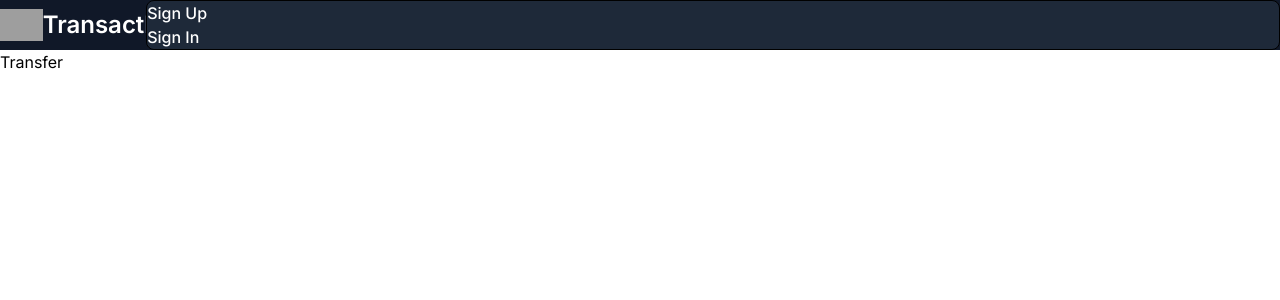
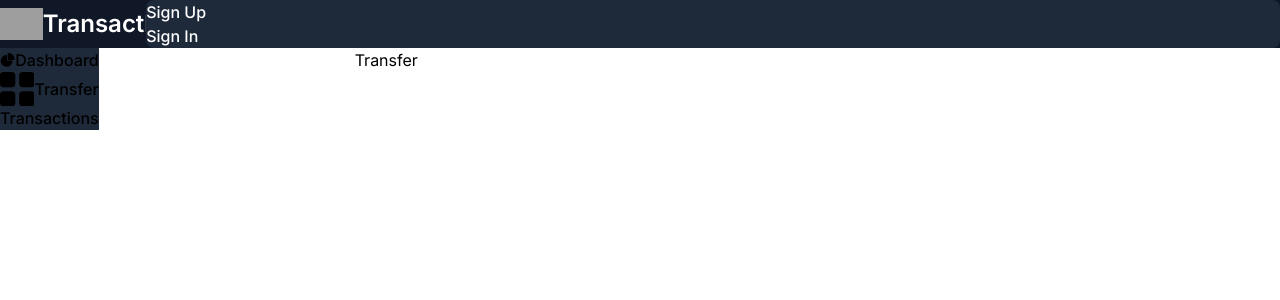
Before and after one commit to Yash-KK/Transactly, a Next.js app in the folder apps/user-app/: page /transfer in a window 1280 px wide. Shown: the top 300 px of the page. Built offline with nearby package versions, Linux system fonts and the light colour scheme; no server answers; grey boxes are pictures that could not be loaded.

Commit message:
add sidebar-navigation

```diff
--- a/apps/user-app/app/(dashboard)/layout.tsx
+++ b/apps/user-app/app/(dashboard)/layout.tsx
@@ -1,9 +1,16 @@
 import React from "react";
+import Sidebar from "@repo/ui/sidebar";
 
 export default function Layout({ children }: { children: React.ReactNode }) {
   return (
     <>
-      <main>{children}</main>
+      <main className="flex">
+        <Sidebar />
+        <div className="ml-64">
+        {children}
+        </div>
+
+      </main>
     </>
   );
 }
--- a/apps/user-app/app/page.tsx
+++ b/apps/user-app/app/page.tsx
@@ -1,30 +1,9 @@
-"use client";
-import { useSession } from "next-auth/react";
-import React from "react";
-export default function Page() {
-  const session = useSession();
+import { getServerSession } from "next-auth";
+import { authOptions } from "./lib/auth";
+import { redirect } from "next/navigation";
 
-  return (
-    <>
-      <div className="flex justify-center items-center h-[calc(100vh-64px)] bg-gray-900">
-        <a
-          href="#"
-          className="block max-w-sm p-6 bg-white border border-gray-200 rounded-lg shadow-sm hover:bg-gray-100"
-        >
-          <h5 className="mb-2 text-2xl font-bold tracking-tight text-gray-900 ">
-            {session.status === "authenticated"
-              ? "You are authenticated"
-              : "You are not authenticated"}
-          </h5>
-          {session.status === "authenticated" && (
-            <>
-              <p className="font-normal text-gray-700">
-                Email: {session.data.user?.email}
-              </p>
-            </>
-          )}
-        </a>
-      </div>
-    </>
-  );
+export default async function Page() {
+  const session = await getServerSession(authOptions);
+  if (session === null) redirect("/signin");
+  else redirect("/dashboard");
 }
--- a/packages/ui/package.json
+++ b/packages/ui/package.json
@@ -13,7 +13,8 @@
     "./AppBar": "./src/AppBar.tsx",
     "./button": "./src/button.tsx",
     "./label": "./src/label.tsx",
-    "./inputbox": "./src/inputbox.tsx"
+    "./inputbox": "./src/inputbox.tsx",
+    "./sidebar": "./src/sidebar.tsx"
   },
   "license": "MIT",
   "scripts": {
--- /dev/null
+++ b/packages/ui/src/sidebar.tsx
@@ -0,0 +1,74 @@
+import React from "react";
+import Link from "next/link";
+const SideBar: React.FC = () => {
+  return (
+    <div>
+      <aside
+        id="default-sidebar"
+        className="fixed top-0 left-0 z-40 w-64 h-screen transition-transform -translate-x-full sm:translate-x-0"
+        aria-label="Sidebar"
+      >
+        <div className="mt-16 h-full px-3 py-4 overflow-y-auto bg-gray-800">
+          <ul className="space-y-2 font-medium">
+            <li>
+              <Link
+                href="/dashboard"
+                className="flex items-center p-2 text-gray-900 rounded-lg dark:text-white hover:bg-gray-100 dark:hover:bg-gray-700 group"
+              >
+                <svg
+                  className="w-5 h-5 text-gray-500 transition duration-75 dark:text-gray-400 group-hover:text-gray-900 dark:group-hover:text-white"
+                  aria-hidden="true"
+                  xmlns="http://www.w3.org/2000/svg"
+                  fill="currentColor"
+                  viewBox="0 0 22 21"
+                >
+                  <path d="M16.975 11H10V4.025a1 1 0 0 0-1.066-.998 8.5 8.5 0 1 0 9.039 9.039.999.999 0 0 0-1-1.066h.002Z" />
+                  <path d="M12.5 0c-.157 0-.311.01-.565.027A1 1 0 0 0 11 1.02V10h8.975a1 1 0 0 0 1-.935c.013-.188.028-.374.028-.565A8.51 8.51 0 0 0 12.5 0Z" />
+                </svg>
+                <span className="ms-3">Dashboard</span>
+              </Link>
+            </li>
+            <li>
+              <Link
+                href="/transfer"
+                className="flex items-center p-2 text-gray-900 rounded-lg dark:text-white hover:bg-gray-100 dark:hover:bg-gray-700 group"
+              >
+                <svg
+                  className="shrink-0 w-5 h-5 text-gray-500 transition duration-75 dark:text-gray-400 group-hover:text-gray-900 dark:group-hover:text-white"
+                  aria-hidden="true"
+                  xmlns="http://www.w3.org/2000/svg"
+                  fill="currentColor"
+                  viewBox="0 0 18 18"
+                >
+                  <path d="M6.143 0H1.857A1.857 1.857 0 0 0 0 1.857v4.286C0 7.169.831 8 1.857 8h4.286A1.857 1.857 0 0 0 8 6.143V1.857A1.857 1.857 0 0 0 6.143 0Zm10 0h-4.286A1.857 1.857 0 0 0 10 1.857v4.286C10 7.169 10.831 8 11.857 8h4.286A1.857 1.857 0 0 0 18 6.143V1.857A1.857 1.857 0 0 0 16.143 0Zm-10 10H1.857A1.857 1.857 0 0 0 0 11.857v4.286C0 17.169.831 18 1.857 18h4.286A1.857 1.857 0 0 0 8 16.143v-4.286A1.857 1.857 0 0 0 6.143 10Zm10 0h-4.286A1.857 1.857 0 0 0 10 11.857v4.286c0 1.026.831 1.857 1.857 1.857h4.286A1.857 1.857 0 0 0 18 16.143v-4.286A1.857 1.857 0 0 0 16.143 10Z" />
+                </svg>
+                <span className="flex-1 ms-3 whitespace-nowrap">Transfer</span>
+              </Link>
+            </li>
+            <li>
+              <Link
+                href="/transactions"
+                className="flex items-center p-2 text-gray-900 rounded-lg dark:text-white hover:bg-gray-100 dark:hover:bg-gray-700 group"
+              >
+                <svg
+                  className="shrink-0 w-5 h-5 text-gray-500 transition duration-75 dark:text-gray-400 group-hover:text-gray-900 dark:group-hover:text-white"
+                  aria-hidden="true"
+                  xmlns="http://www.w3.org/2000/svg"
+                  fill="currentColor"
+                  viewBox="0 0 20 20"
+                >
+                  <path d="m17.418 3.623-.018-.008a6.713 6.713 0 0 0-2.4-.569V2h1a1 1 0 1 0 0-2h-2a1 1 0 0 0-1 1v2H9.89A6.977 6.977 0 0 1 12 8v5h-2V8A5 5 0 1 0 0 8v6a1 1 0 0 0 1 1h8v4a1 1 0 0 0 1 1h2a1 1 0 0 0 1-1v-4h6a1 1 0 0 0 1-1V8a5 5 0 0 0-2.582-4.377ZM6 12H4a1 1 0 0 1 0-2h2a1 1 0 0 1 0 2Z" />
+                </svg>
+                <span className="flex-1 ms-3 whitespace-nowrap">
+                  Transactions
+                </span>
+              </Link>
+            </li>
+          </ul>
+        </div>
+      </aside>
+    </div>
+  );
+};
+
+export default SideBar;
```
